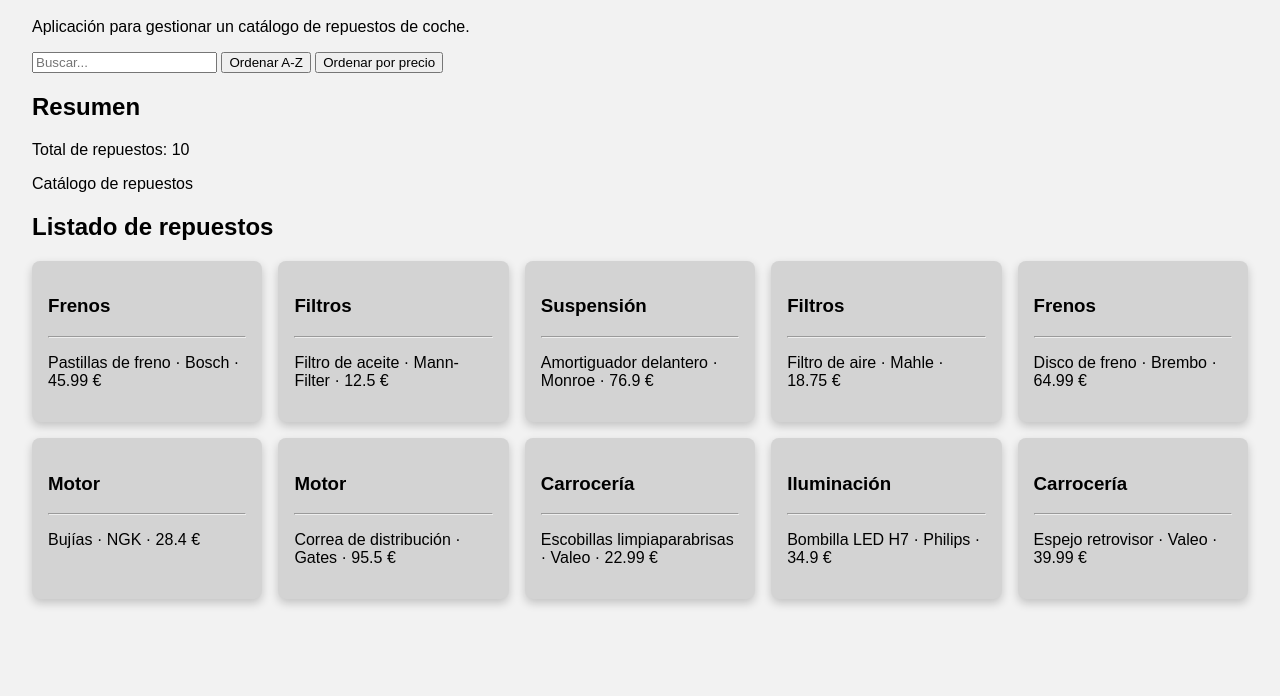
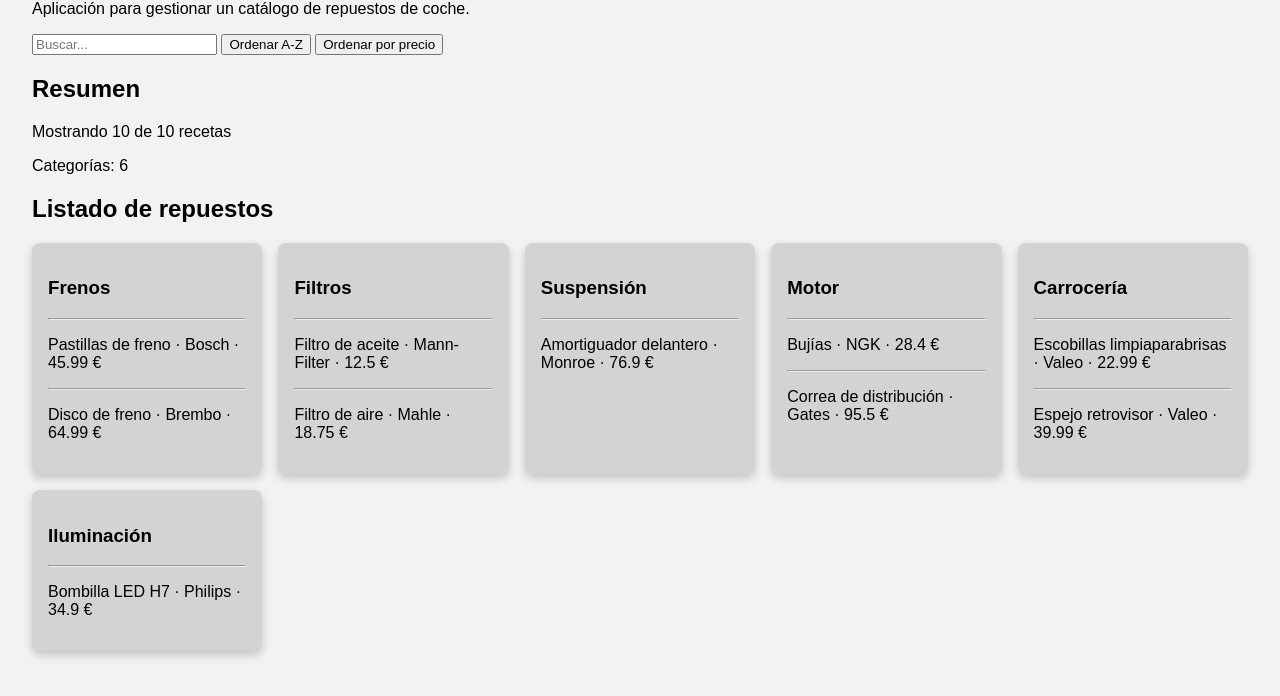
Before and after one commit to vjp-raulAP/Proyecto_CatalogoDWEC, a plain HTML site: page index.html in a window 1280 px wide. Shown: the part 80-776 px from the top of the page. Drawn offline with Linux system fonts and the light colour scheme.

Commit message:
arreglo de tarjetas. me aparecian tarjetas con la misma categoria

```diff
--- a/js/app.js
+++ b/js/app.js
@@ -388,42 +388,77 @@
 
 
  // SPRINT 1. PINTAR COLECCION
+const listado = document.querySelector("#listado");
+ // Función para crear una tarjeta de una categoría.
+function crearTarjetaRepuesto(categoria, listaRepuestos) {
 
-// Buscamos el contenedor donde aparecerán las tarjetas.
-const listado = document.querySelector("#listado");
-
-// Función para crear una tarjeta de un repuesto.
-function crearTarjetaRepuesto(repuesto) {
+    // Creamos la tarjeta.
     const tarjeta = document.createElement("article");
     tarjeta.classList.add("tarjeta");
 
+    // Creamos el título con el nombre de la categoría.
     const titulo = document.createElement("h3");
-    titulo.textContent = repuesto.categoria;
+    titulo.textContent = categoria;
 
-    const separador = document.createElement("hr");
+    tarjeta.append(titulo);
 
-    const datos = document.createElement("p");
-    datos.textContent =
-        `${repuesto.nombre} · ${repuesto.marca} · ${repuesto.precio} €`;
+    // Recorremos los repuestos de esa categoría.
+    for (const repuesto of listaRepuestos) {
 
-    tarjeta.append(titulo, separador, datos);
+        // Creamos un separador.
+        const separador = document.createElement("hr");
+
+        // Creamos un párrafo con los datos del repuesto.
+        const datos = document.createElement("p");
+        datos.textContent =
+            `${repuesto.nombre} · ${repuesto.marca} · ${repuesto.precio} €`;
+
+        // Añadimos los datos a la tarjeta.
+        tarjeta.append(separador, datos);
+    }
 
     return tarjeta;
 }
 
-// Función para mostrar los repuestos en la página.
+
+// Función para mostrar los repuestos agrupados por categoría.
 function mostrarRepuestos(lista) {
+
+    // Vaciamos el contenedor de tarjetas.
     listado.replaceChildren();
 
+    // Creamos un objeto para guardar las categorías.
+    const categorias = {};
+
+    // Agrupamos los repuestos por categoría.
     for (const repuesto of lista) {
-        listado.append(crearTarjetaRepuesto(repuesto));
+
+        // Si la categoría no existe, creamos una lista vacía.
+        if (!categorias[repuesto.categoria]) {
+            categorias[repuesto.categoria] = [];
+        }
+
+        // Añadimos el repuesto a su categoría.
+        categorias[repuesto.categoria].push(repuesto);
     }
 
+    // Recorremos las categorías.
+    for (const categoria in categorias) {
+
+        // Creamos una tarjeta con todos los repuestos de esa categoría.
+        const tarjeta = crearTarjetaRepuesto(categoria,categorias[categoria]);
+
+        // Añadimos la tarjeta al HTML.
+        listado.append(tarjeta);
+    }
+
+    // Mostramos el número total de repuestos.
     document.querySelector("#resumen").textContent =
         "Total de repuestos: " + lista.length;
 
+    // Mostramos las estadísticas.
     document.querySelector("#estadisticas").textContent =
-        "Catálogo de repuestos";
+        "Categorías: " + Object.keys(categorias).length;
 }
 
 // RETO 2. BUSCADOR Y ORDENACIÓN
@@ -462,6 +497,9 @@
     listaFiltrada = ordenarRepuestos(listaFiltrada, criterioOrdenacion);
 
     mostrarRepuestos(listaFiltrada);
+
+      // Mostramos el resumen después de pintar.
+    pintarResumen(listaFiltrada.length);
 }
 // Buscamos los controles del HTML.
 const buscadorReto2 = document.querySelector("#buscador");
@@ -487,7 +525,7 @@
 });
 
 // Mostramos todos los repuestos al iniciar.
-mostrarRepuestos(repuestos);
+actualizarListado();
 
 // Muestra un resumen de los repuestos que aparecen
 function pintarResumen(mostrados) {
```
Also changed, not shown: index.html (+1 -1 lines).
